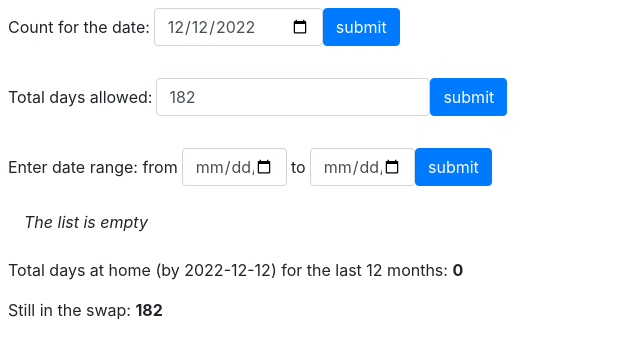
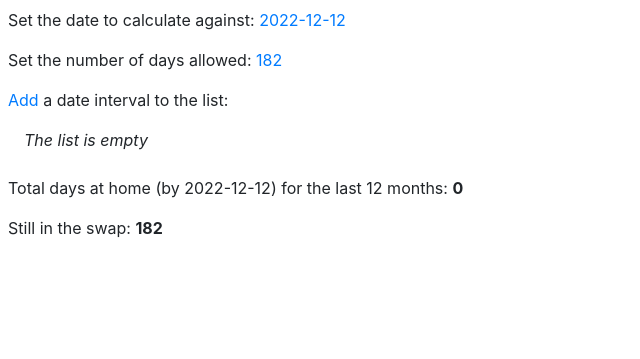
Before and after one commit to OhmSpectator/days-at-home-counter, a Flask app: page /days-at-home in a window 1280 px wide. Shown: the top 359 px of the page, without its empty margins (0-640 px from the left). Run offline with Flask 2, Linux system fonts and the light colour scheme; some libraries are stand-ins or nearby versions.

Commit message:
Make all the input fields collapsible.

```diff
--- a/templates/calendar_form.html
+++ b/templates/calendar_form.html
@@ -1,17 +1,31 @@
-<form action="" method="post" class="form-inline py-2 p-2">
-    <label for="name" class="mr-1">Count for the date:</label>
-    <input type="date" name="day" value="{{ day }}" id="day" class="form-control" placeholder="Enter reference date">
-    <input type="submit" value="submit" class="btn btn-primary">
-</form>
-<form action="" method="post" class="form-inline p-2">
-    <label for="days_allowed" class="mr-1">Total days allowed:</label>
-    <input type="number" name="days_allowed" value="{{ days_allowed }}" id="day" class="form-control" placeholder="Enter reference date">
-    <input type="submit" value="submit" class="btn btn-primary">
-</form>
-<form action="" method="post" class="form-inline p-2">
-    <label class="mr-1">Enter date range: from</label>
-    <input type="date" class="form-control col-1" name="interval-start">
-    <label class="mr-1 ml-1">to</label>
-    <input type="date" class="form-control col-1" name="interval-end">
-    <input type="submit" value="submit" class="btn btn-primary">
-</form>
+<div class="pl-2 pt-2">
+    <p>Set the date to calculate against: <a href="#collapsibleSetDateForm" data-toggle="collapse">{{ day }}</a></p>
+    <div id="collapsibleSetDateForm" class="collapse">
+        <form action="" method="post" class="form-inline">
+            Set the date:
+            <div class="ml-1">
+                <input type="date" name="day" value="{{ day }}" class="form-control">
+                <input type="submit" value="submit" class="btn btn-primary">
+            </div>
+        </form>
+    </div>
+    <p>Set the number of days allowed: <a href="#collapsibleDaysAllowedForm" data-toggle="collapse">{{ days_allowed }}</a></p>
+    <div id="collapsibleDaysAllowedForm" class="collapse">
+        <form action="" method="post" class="form-inline">
+            Number of days allowed:
+            <input type="number" name="days_allowed" value="{{ days_allowed }}" id="days_allowed"
+                   class="m-1 form-control">
+            <input type="submit" value="submit" class="btn btn-primary">
+        </form>
+    </div>
+    <p><a href="#collapsibleAddDateForm" data-toggle="collapse">Add</a> a date interval to the list:</p>
+    <div id="collapsibleAddDateForm" class="collapse">
+        <form action="" method="post" class="form-inline pl-4">
+            From
+            <input type="date" class="form-control m-1" name="interval-start">
+            to
+            <input type="date" class="form-control m-1" name="interval-end">
+            <input type="submit" value="submit" class="btn btn-primary">
+        </form>
+    </div>
+</div>
```
